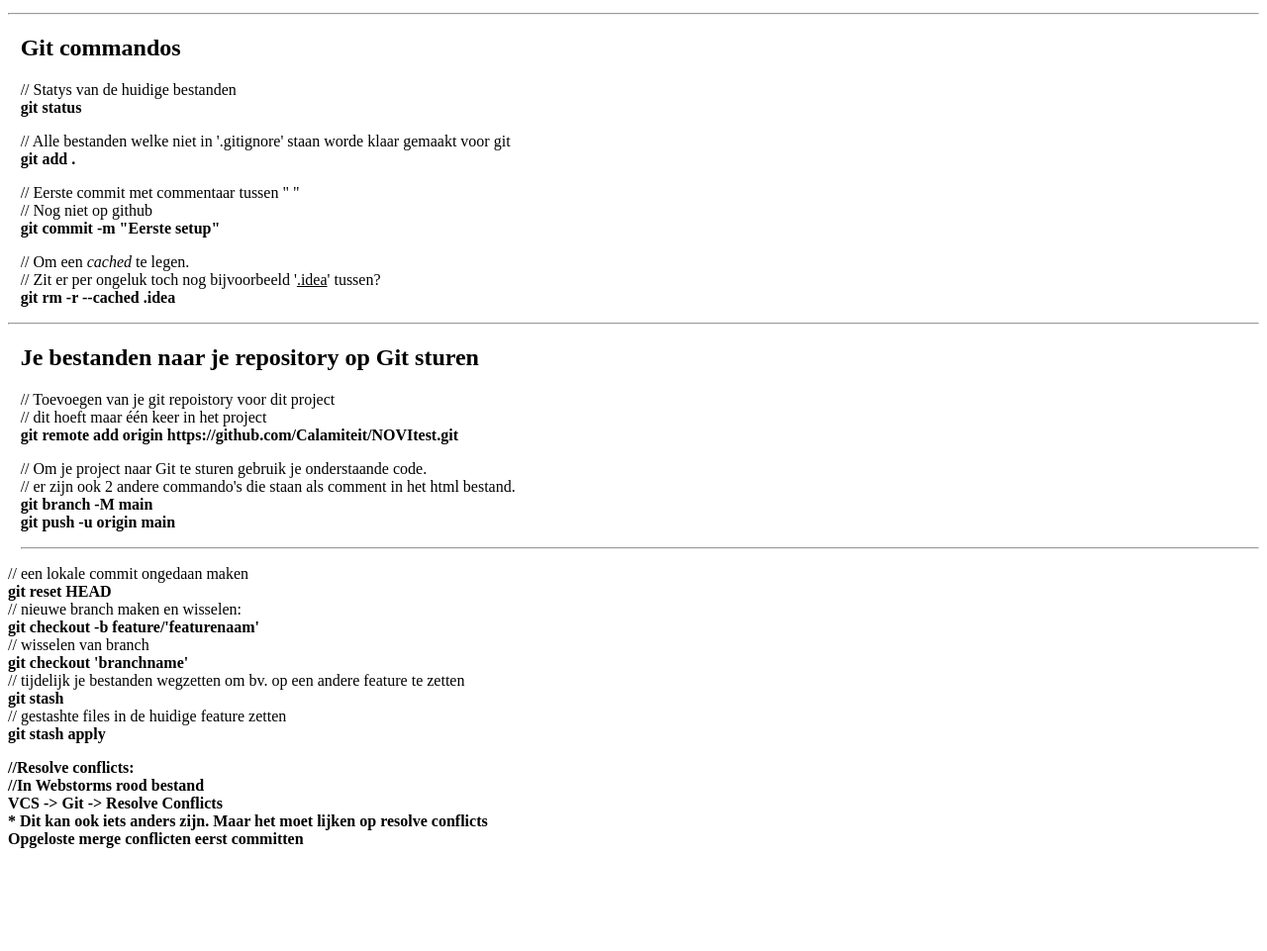
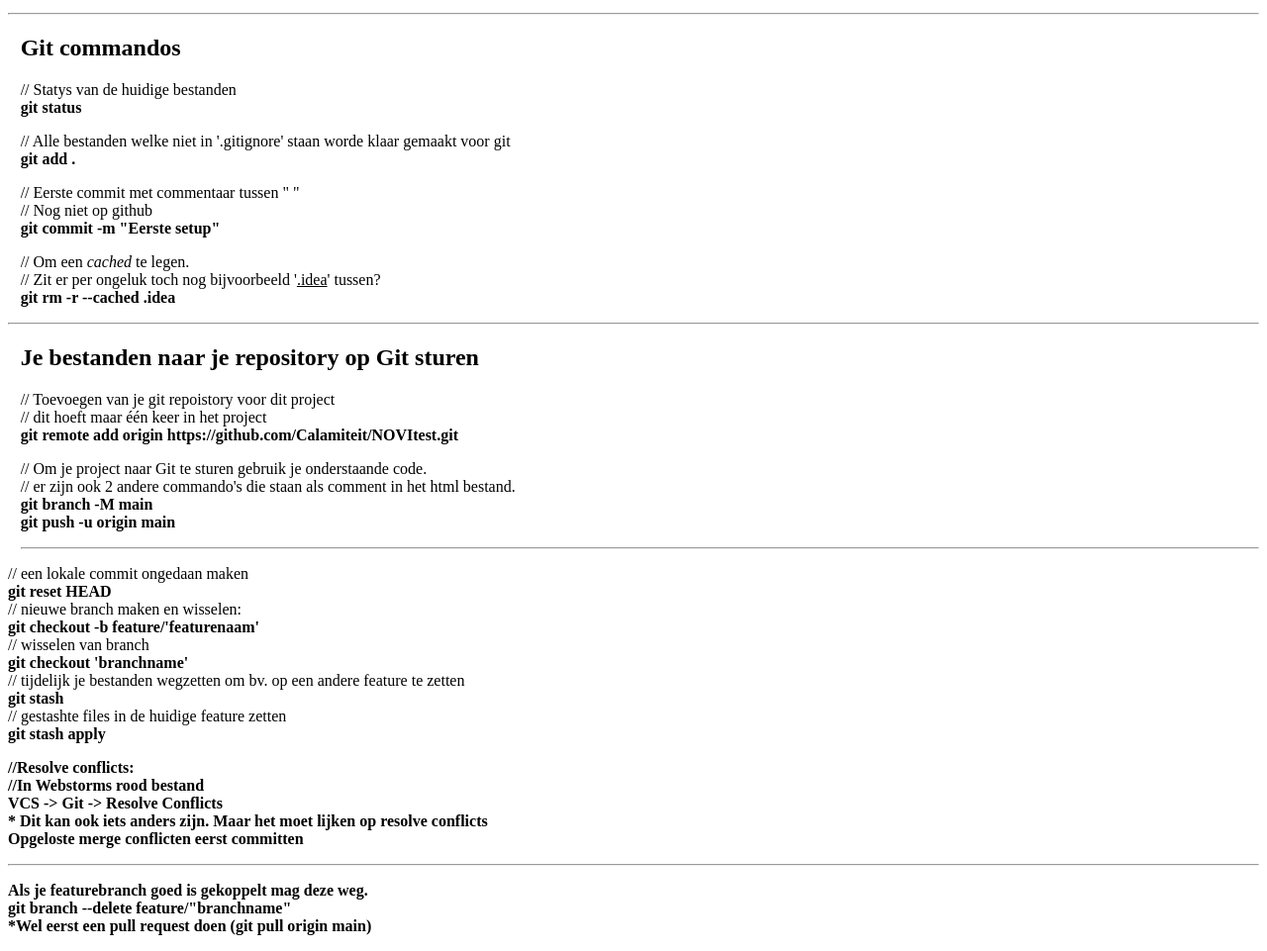
Before and after one commit to Calamiteit/NOVItest, a plain HTML site: page index.html in a window 1280 px wide. Shown: the part 137-1098 px from the top of the page at 99% size. Before the commit the page ends 1010 px from the top, so only its background shows below. Drawn offline with Linux system fonts and the light colour scheme.

Commit message:
Nog wat extra git functies toegevoegd

```diff
--- a/index.html
+++ b/index.html
@@ -81,6 +81,15 @@
         Opgeloste merge conflicten eerst committen<br/>
     </p>
 </div>
+<hr>
+<div>
+    <p>
+        Als je featurebranch goed is gekoppelt mag deze weg.<br/>
+        <b>git branch --delete feature/"branchname"</b><br/>
+        *Wel eerst een pull request doen (git pull origin main)<br/>
+    </p>
+</div>
+
 
 </body>
 </html>
```
